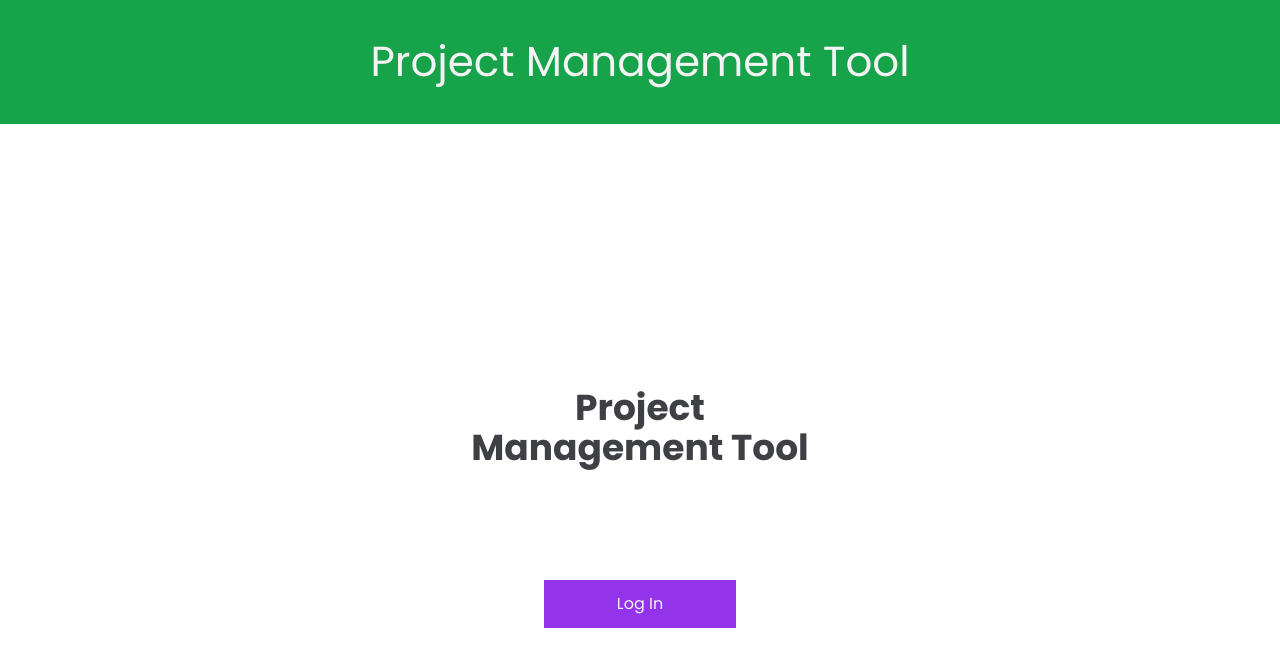
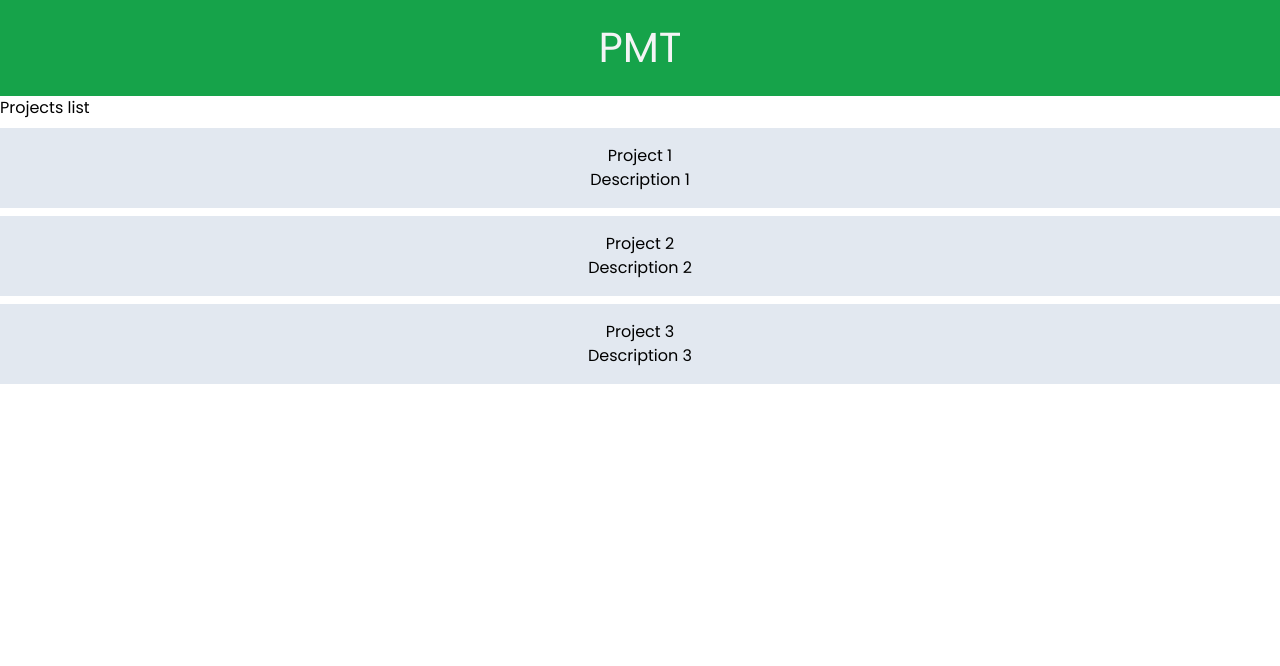
Before and after one commit to lostmart/PMT-front, an Angular app: page /projects in a window 1280 px wide. Before the commit this address led to /. Shown: the top 666 px of the page. Built offline with nearby package versions, Linux system fonts and the light colour scheme.

Commit message:
new pages

```diff
--- a/src/app/component/layout/header/header.component.html
+++ b/src/app/component/layout/header/header.component.html
@@ -1,5 +1,3 @@
-<header
-  class="p-4 flex items-center justify-center min-h-24 md:min-h-32 bg-green-600 text-zinc-100"
->
+<header class="p-4 flex items-center justify-center min-h-24 md:min-h-24 bg-green-600 text-zinc-100">
   <h1 class="text-shadow text-3xl md:text-5xl text-center">{{ title }}</h1>
 </header>
--- a/src/app/component/layout/header/header.component.ts
+++ b/src/app/component/layout/header/header.component.ts
@@ -8,5 +8,5 @@ import { Component } from '@angular/core';
   styleUrl: './header.component.css',
 })
 export class HeaderComponent {
-  title = 'Project Management Tool';
+  title = 'PMT';
 }
--- /dev/null
+++ b/src/app/pages/projects/projects.component.html
@@ -0,0 +1,11 @@
+<section>
+    <h1>Projects list</h1>
+    <div class="flex flex-col ">
+        <a routerLink="/project/{{project.id}}" *ngFor="let project of projectsList">
+            <article class="flex flex-col items-center p-4 bg-slate-200 mt-2">
+                <h2>{{ project.name }}</h2>
+                <p>{{ project.description }}</p>
+            </article>
+        </a>
+    </div>
+</section>
--- /dev/null
+++ b/src/app/pages/projects/projects.component.ts
@@ -0,0 +1,43 @@
+import { Component } from '@angular/core';
+import { Project } from '../../../types/Project';
+import { NgFor } from '@angular/common';
+import { RouterLink } from '@angular/router';
+
+@Component({
+  selector: 'app-projects',
+  standalone: true,
+  imports: [NgFor, RouterLink],
+  templateUrl: './projects.component.html',
+  styleUrl: './projects.component.css',
+})
+export class ProjectsComponent {
+  projectsList: Project[] = [];
+  constructor() {
+    this.projectsList = [
+      {
+        id: 1,
+        name: 'Project 1',
+        description: 'Description 1',
+        startDate: '2021-01-01',
+        owner: 1,
+        tasks: [1, 2, 3],
+      },
+      {
+        id: 2,
+        name: 'Project 2',
+        description: 'Description 2',
+        startDate: '2021-02-01',
+        owner: 2,
+        tasks: [4, 5, 6],
+      },
+      {
+        id: 3,
+        name: 'Project 3',
+        description: 'Description 3',
+        startDate: '2021-03-01',
+        owner: 3,
+        tasks: [7, 8, 9],
+      },
+    ];
+  }
+}
--- /dev/null
+++ b/src/app/pages/single-project/single-project.component.html
@@ -0,0 +1 @@
+<p>single-project works!</p>
--- /dev/null
+++ b/src/types/Project.ts
@@ -0,0 +1,8 @@
+export type Project = {
+    id: number
+    name: string
+    description: string
+    startDate: string
+    owner: number
+    tasks: number[]
+}
```
Also changed, not shown: src/app/app.routes.ts (+10 -0 lines), src/app/pages/single-project/single-project.component.ts (added, +12 -0 lines), src/app/pages/projects/projects.component.css (added), src/app/pages/single-project/single-project.component.css (added), 2 other files (tests, documents, lock files or other folders).
